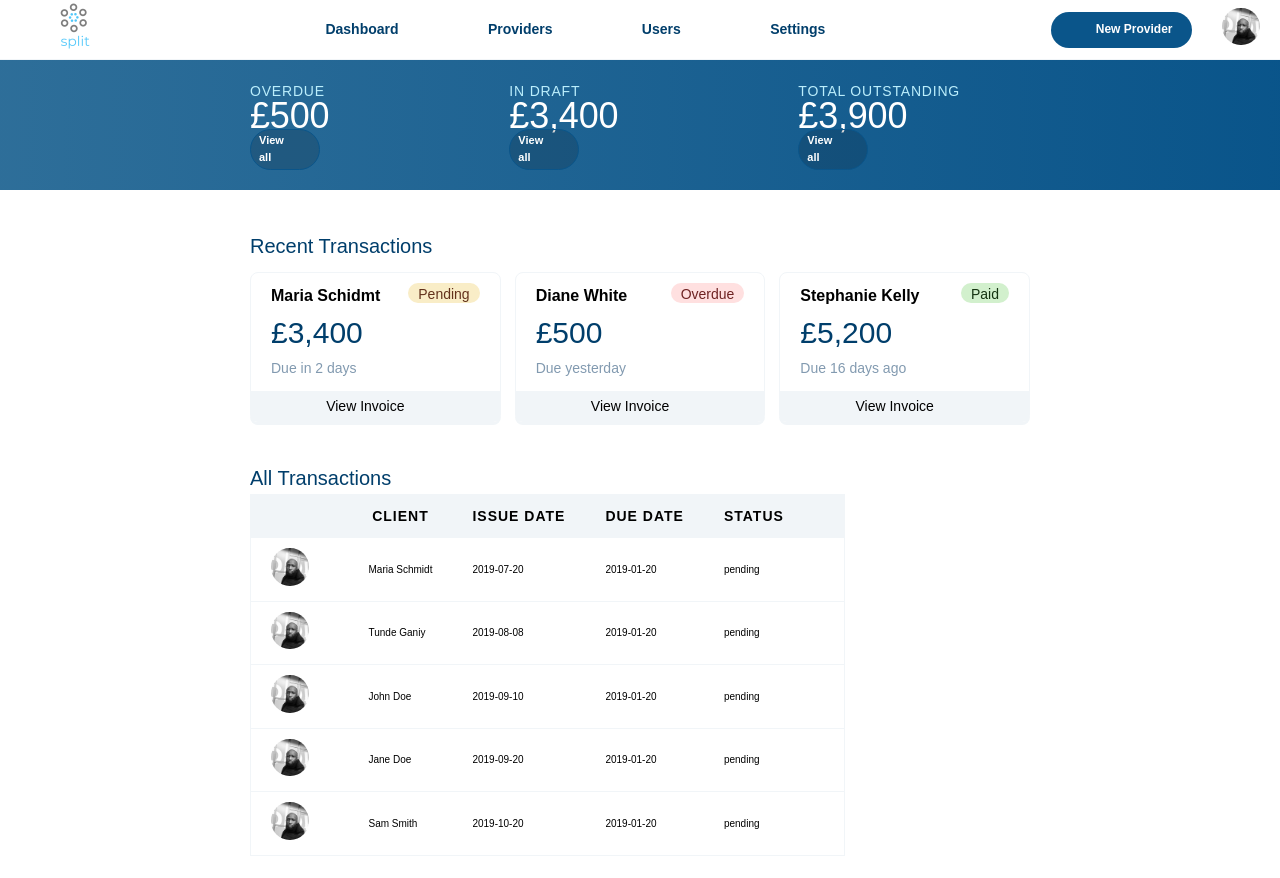
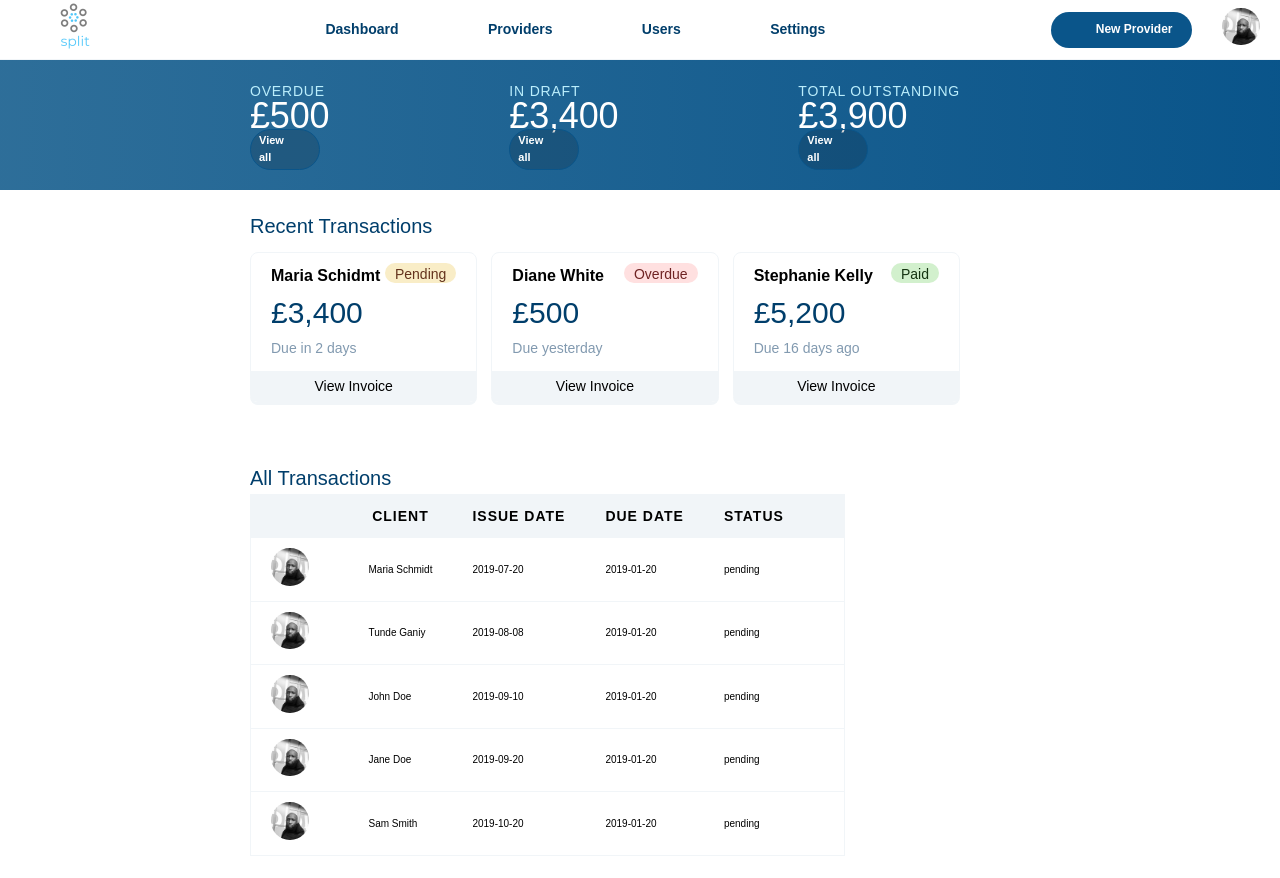
Before and after one commit to tundaey/split, a React app in the folder client/: page / in a window 1280 px wide. Shown: the top 878 px of the page. Built offline with nearby package versions, Linux system fonts and the light colour scheme; the HTML template or start-up script is replaced by a standard one.

Commit message:
wrote custom container component

```diff
--- a/client/src/components/RecentTransactions/RecentTransactions.tsx
+++ b/client/src/components/RecentTransactions/RecentTransactions.tsx
@@ -1,4 +1,5 @@
 import React from 'react';
+import Container from '../ui/Container/Container';
 import Card from '../ui/Card/Card';
 import right from '../../icons/SVG/chevron-right.svg';
 import './_recent-transactions.scss';
@@ -8,24 +9,24 @@ const cards = [
     name: 'Maria Schidmt',
     amount: '£3,400',
     due_date: 'Due in 2 days',
-    status: 'pending'
+    status: 'pending',
   },
   {
     name: 'Diane White',
     amount: '£500',
     due_date: 'Due yesterday',
-    status: 'overdue'
+    status: 'overdue',
   },
   {
     name: 'Stephanie Kelly',
     amount: '£5,200',
     due_date: 'Due 16 days ago',
-    status: 'paid'
+    status: 'paid',
   },
-]
+];
 
 const RecentTransactions = () => (
-  <div className="Recent-Transactions">
+  <Container className="Recent-Transactions">
     <p className="Recent-Transactions__title">Recent Transactions</p>
     <div className="Recent-Transactions__body">
       {cards.map(card => (
@@ -38,7 +39,7 @@ const RecentTransactions = () => (
         />
       ))}
     </div>
-  </div>
-)
+  </Container>
+);
 
 export default RecentTransactions;
--- a/client/src/components/RecentTransactions/_recent-transactions.scss
+++ b/client/src/components/RecentTransactions/_recent-transactions.scss
@@ -1,8 +1,6 @@
 @import '../../app.scss';
 
 .Recent-Transactions {
-  margin: 4rem 25rem;
-
   &__title {
     font-size: 2rem;
     color: $color-primary-dark;
--- a/client/src/components/Summary/Summary.tsx
+++ b/client/src/components/Summary/Summary.tsx
@@ -1,34 +1,29 @@
 import React from 'react';
 import Button from '../ui/Button/Button';
+import Container from '../ui/Container/Container';
 import right from '../../icons/SVG/chevron-right.svg';
 import './_summary.scss';
 
 const Summary = () => (
-  <div className="Summary">
+  <Container className="Summary">
     <div className="Summary__item">
       <p className="Summary__item--label">overdue</p>
       <p className="Summary__item--value">£500</p>
-      <Button small>
-        View all
-      </Button>
+      <Button small>View all</Button>
     </div>
 
     <div className="Summary__item">
       <p className="Summary__item--label">in draft</p>
       <p className="Summary__item--value">£3,400</p>
-      <Button small>
-        View all
-      </Button>
+      <Button small>View all</Button>
     </div>
 
     <div className="Summary__item">
       <p className="Summary__item--label">total outstanding</p>
       <p className="Summary__item--value">£3,900</p>
-      <Button small>
-        View all
-      </Button>
+      <Button small>View all</Button>
     </div>
-  </div>
+  </Container>
 );
 
 export default Summary;
--- a/client/src/components/Summary/_summary.scss
+++ b/client/src/components/Summary/_summary.scss
@@ -6,22 +6,20 @@
   color: #fff;
   display: flex;
   justify-content: space-between;
-  /* top | right | bottom | left */
-  padding: 2rem 32rem 2em 25rem;
 
   &__item {
     display: flex;
     flex-direction: column;
     justify-content: space-between;
 
-    &--label{
+    &--label {
       text-transform: uppercase;
       letter-spacing: 0.8px;
       color: #bbeefc;
       font-size: 1.4rem;
     }
 
-    &--value{
+    &--value {
       font-size: 3.6rem;
       // font-weight: 300;
       line-height: 1.6rem;
--- /dev/null
+++ b/client/src/components/ui/Container/Container.tsx
@@ -0,0 +1,14 @@
+import React, { ReactNode } from 'react';
+import cx from 'classnames';
+import './_container.scss';
+
+interface IProps {
+  className: string;
+  children: ReactNode;
+}
+
+const Container = (props: IProps) => (
+  <div className={cx('Container', props.className)}>{props.children}</div>
+);
+
+export default Container;
--- /dev/null
+++ b/client/src/components/ui/Container/_container.scss
@@ -0,0 +1,4 @@
+.Container {
+  /* top | right | bottom | left */
+  padding: 2rem 32rem 2em 25rem;
+}
```
